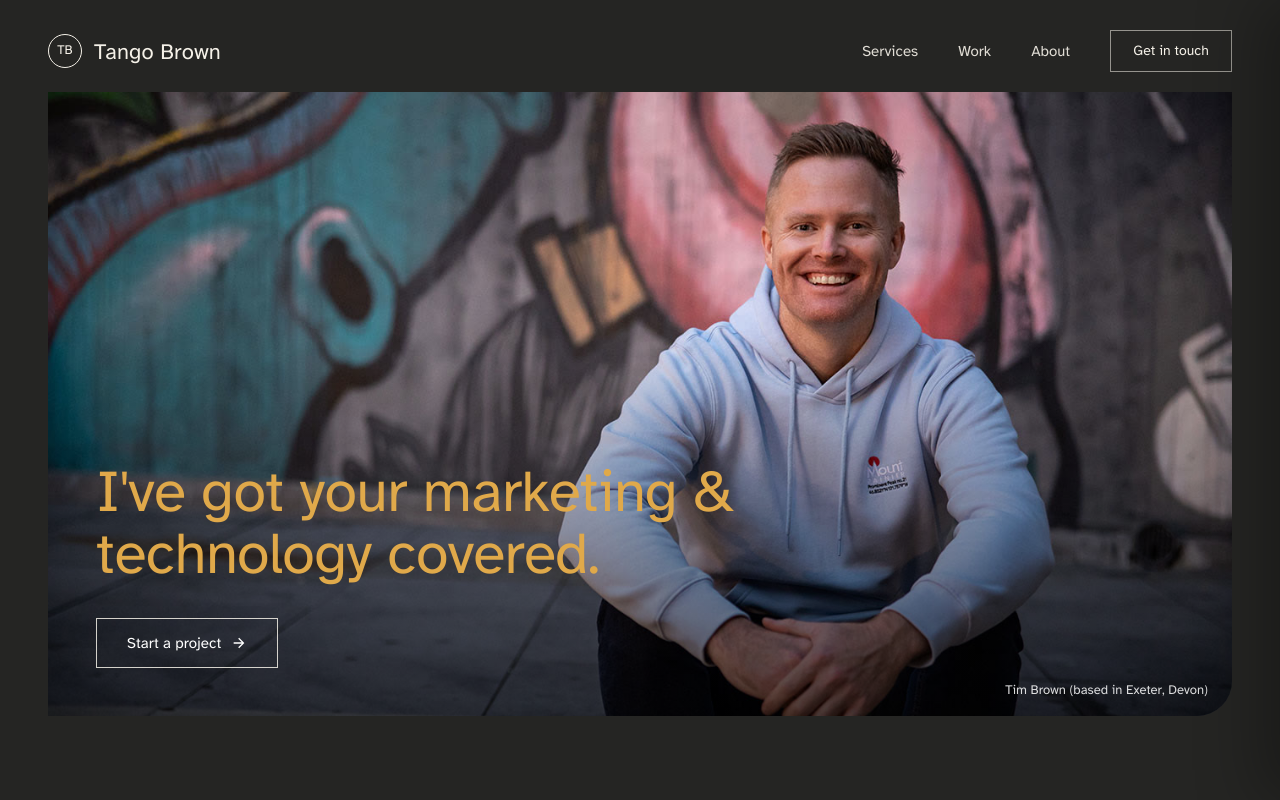
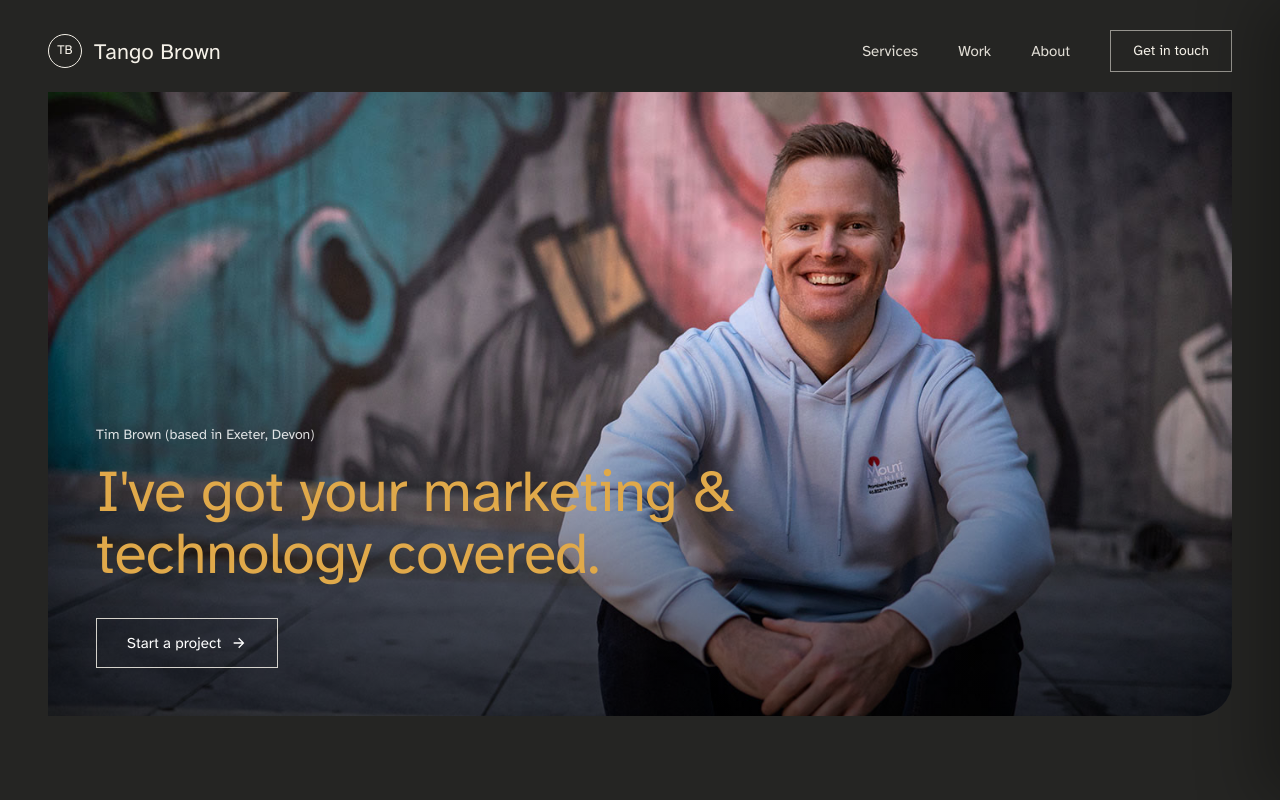
Before and after one commit to tangobrown/tango-site, a Next.js app: page / in a window 1280 px wide. Shown: the top 800 px of the page. Built offline with nearby package versions, Linux system fonts and the light colour scheme.

Commit message:
Hero: move 'Tim Brown (based in Exeter, Devon)' caption above the H1 in the bottom-left stack

```diff
--- a/components/Hero.tsx
+++ b/components/Hero.tsx
@@ -41,14 +41,22 @@ export default function Hero() {
               }}
             />
           </div>
-          {/* H1 + Start-a-project button, stacked bottom-left */}
+          {/* Caption + H1 + Start-a-project button, stacked bottom-left */}
           <div className="absolute inset-0 flex flex-col items-start justify-end text-left p-6 md:p-12 gap-6 md:gap-8">
+            <div className="flex flex-col items-start gap-3 md:gap-4">
+              <p
+                className="text-[13px] md:text-[14px] font-light"
+                style={{ color: "rgba(255,255,255,.85)" }}
+              >
+                Tim Brown (based in Exeter, Devon)
+              </p>
               <h1
                 className="font-heading font-normal text-gold leading-[1.06] tracking-[-0.01em]"
                 style={{ fontSize: "clamp(30px,4.6vw,62px)", maxWidth: "18ch" }}
               >
                 I&apos;ve got your marketing &amp; technology covered.
               </h1>
+            </div>
             <ContactTrigger
               ariaLabel="Start a project"
               className="inline-flex items-center gap-2.5 text-white text-[15px] font-medium px-[30px] py-[13px] cursor-pointer hover:bg-white/10 transition-colors shrink-0"
@@ -57,13 +65,6 @@ export default function Hero() {
               Start a project
               <ArrowRight />
             </ContactTrigger>
-          </div>
-          {/* Photo caption, tucked bottom-right so it doesn't clash with the H1 */}
-          <div
-            className="absolute right-4 bottom-3.5 md:right-6 md:bottom-4 text-[12px] md:text-[13px] font-light"
-            style={{ color: "rgba(255,255,255,.85)" }}
-          >
-            Tim Brown (based in Exeter, Devon)
           </div>
         </div>
       </div>
```
Lines whose indentation alone changed are shown as unchanged.
